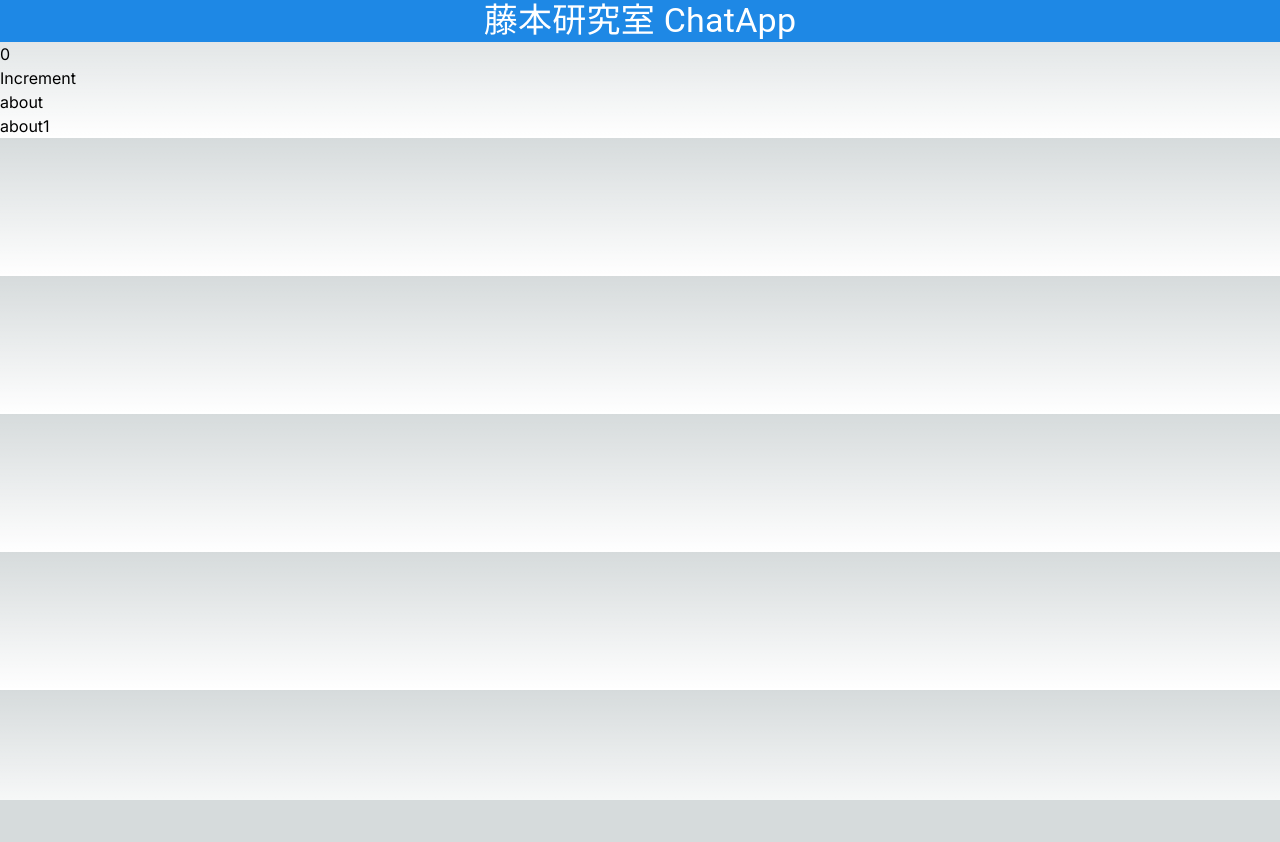
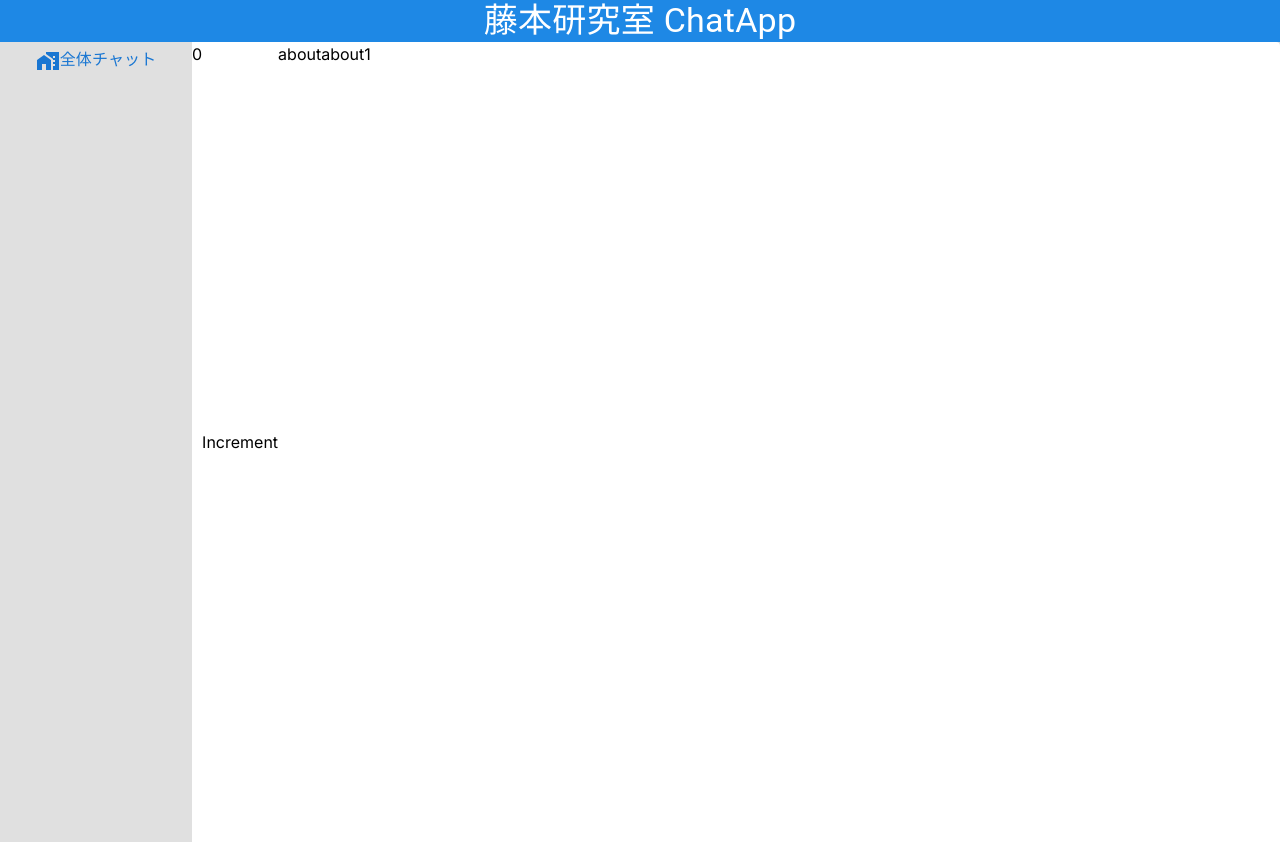
Before and after one commit to fujimotolabs/chatApp, a Next.js app in the folder front/chat/: page /about in a window 1280 px wide. Before the commit the page ends 800 px from the top, so only its background shows below. Built offline with nearby package versions, Linux system fonts and the light colour scheme.

Commit message:
layout作成

```diff
--- a/front/chat/app/layout.tsx
+++ b/front/chat/app/layout.tsx
@@ -2,12 +2,14 @@ import type { Metadata } from "next";
 import { Inter } from "next/font/google";
 import "./globals.css";
 import Header from "@/component/layout/header";
+import Sidebar from "@/component/layout/sidebar";
+import Box from "@mui/material/Box";
 
 const inter = Inter({ subsets: ["latin"] });
 
 export const metadata: Metadata = {
-  title: "Create Next App",
-  description: "Generated by create next app",
+  title: "fujimoto Chat",
+  description: "",
 };
 
 export default function RootLayout({
@@ -17,10 +19,20 @@ export default function RootLayout({
 }>) {
   return (
     <html lang="ja">
-
       <body className={inter.className}>
-      <Header/>
-        {children}</body>
+        <Header />
+        <Box
+          sx={{
+            display: "flex",
+            flexWrap: "wrap",
+            bgcolor: "background.paper",
+            borderRadius: 1,
+          }}
+        >
+          <Sidebar />
+          {children}
+        </Box>
+      </body>
     </html>
   );
 }
--- a/front/chat/component/layout/sidebar.tsx
+++ b/front/chat/component/layout/sidebar.tsx
@@ -1,4 +1,30 @@
+import { Button, Grid, Typography } from "@mui/material";
+import { grey } from "@mui/material/colors";
+import HomeWorkIcon from "@mui/icons-material/HomeWork";
 
 export default function Sidebar() {
-
+  return (
+    <Grid
+      container
+      justifyContent={"center"}
+      bgcolor={grey[300]}
+      color={"white"}
+      width={"15%"}
+      height={"100vh"}
+    >
+      <Grid
+        item
+        justifyContent={"center"}
+        alignItems={"center"}
+        justifyItems={"center"}
+      >
+        <Button color={"primary"}>
+          <Typography fontSize={"h3"}>
+            <HomeWorkIcon />
+            全体チャット
+          </Typography>
+        </Button>
+      </Grid>
+    </Grid>
+  );
 }
```
